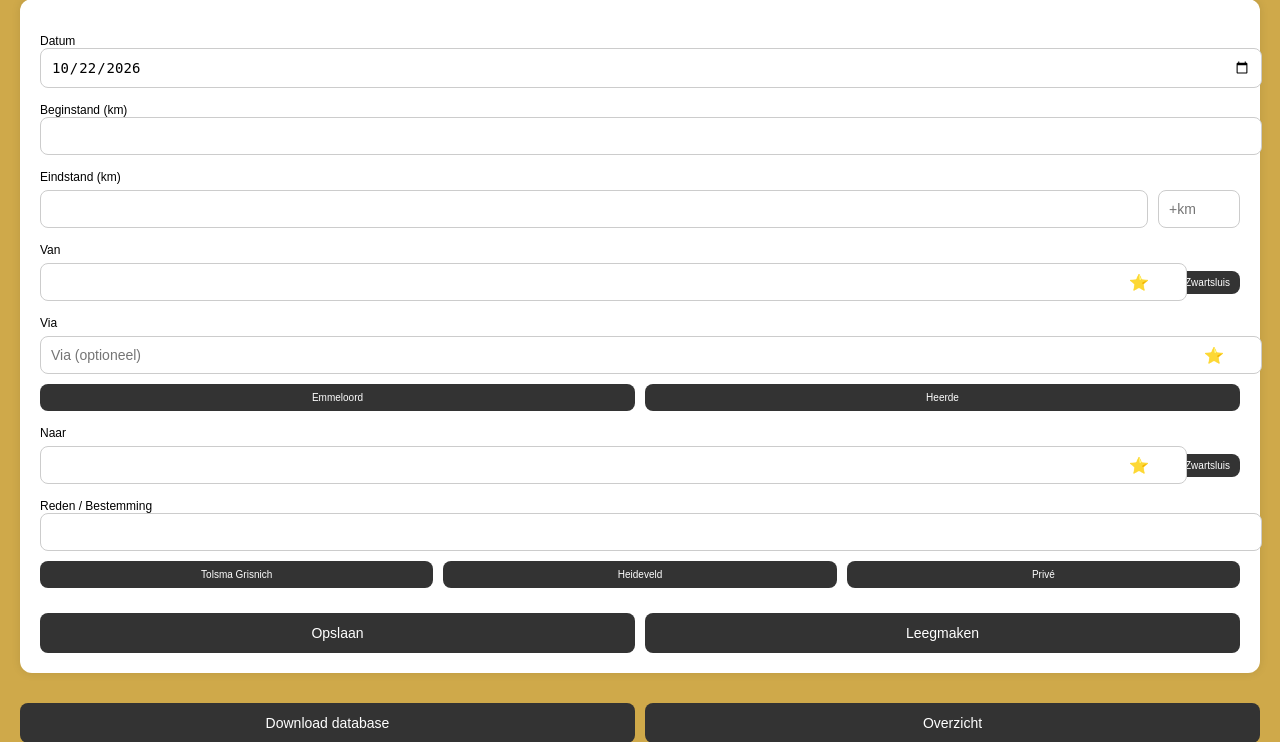
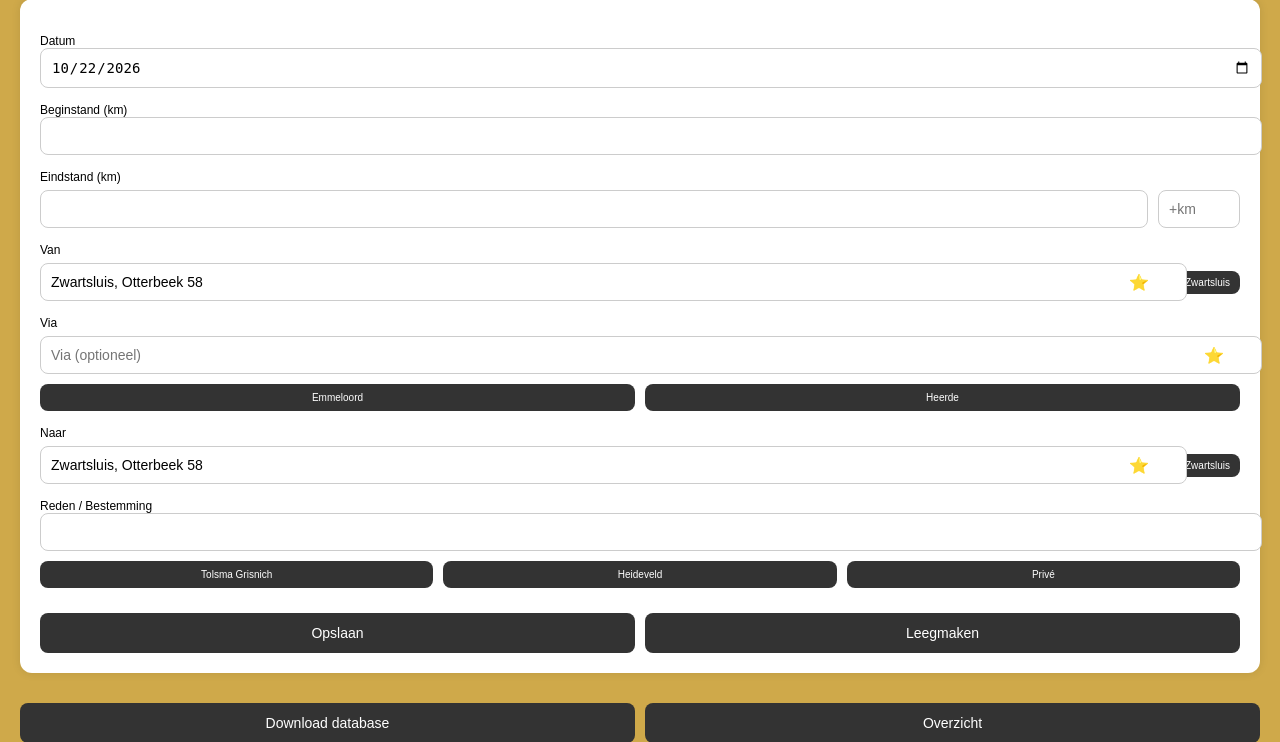
Before and after one commit to BJKuiken/kmapp, a Flask app: page / in a window 1280 px wide. Shown: the part 72-814 px from the top of the page. Run offline with Flask 3, Linux system fonts and the light colour scheme; data that the repository does not hold is empty.

Commit message:
standaard vullen

```diff
--- a/templates/index.html
+++ b/templates/index.html
@@ -123,10 +123,10 @@
     <label>Van</label>
     <div class="field-line">
         <div class="field-wrapper">
-            <input type="text" id="van" name="van" required>
+            <input type="text" id="van" name="van" value="Zwartsluis, Otterbeek 58" required>
             <button type="button" class="star-btn" onclick="fillLocation('van')">⭐</button>
         </div>
-        <button type="button" class="quick-small" onclick="document.getElementById('van').value='Zwartsluis'">Zwartsluis</button>
+        <button type="button" class="quick-small" onclick="document.getElementById('van').value='Zwartsluis, Otterbeek 58'">Zwartsluis</button>
     </div>
 
     <label>Via</label>
@@ -145,10 +145,10 @@
     <label>Naar</label>
     <div class="field-line">
         <div class="field-wrapper">
-            <input type="text" id="naar" name="naar" required>
+            <input type="text" id="naar" name="naar" value="Zwartsluis, Otterbeek 58" required>
             <button type="button" class="star-btn" onclick="fillLocation('naar')">⭐</button>
         </div>
-        <button type="button" class="quick-small" onclick="document.getElementById('naar').value='Zwartsluis'">Zwartsluis</button>
+        <button type="button" class="quick-small" onclick="document.getElementById('naar').value='Zwartsluis, Otterbeek 58'">Zwartsluis</button>
     </div>
 
     <label>Reden / Bestemming</label>
@@ -247,9 +247,9 @@ document.getElementById("eind").addEventListener("input", validateKm);
 // Formulier leegmaken
 function clearForm() {
     document.getElementById("datum").value = new Date().toISOString().split("T")[0];
-    document.getElementById("van").value = "";
+    document.getElementById("van").value = "Zwartsluis, Otterbeek 58";
     document.getElementById("via").value = "";
-    document.getElementById("naar").value = "";
+    document.getElementById("naar").value = "Zwartsluis, Otterbeek 58";
     document.getElementById("reden").value = "";
     document.getElementById("pluskm").value = "";
     document.getElementById("eind").value = "";
```
